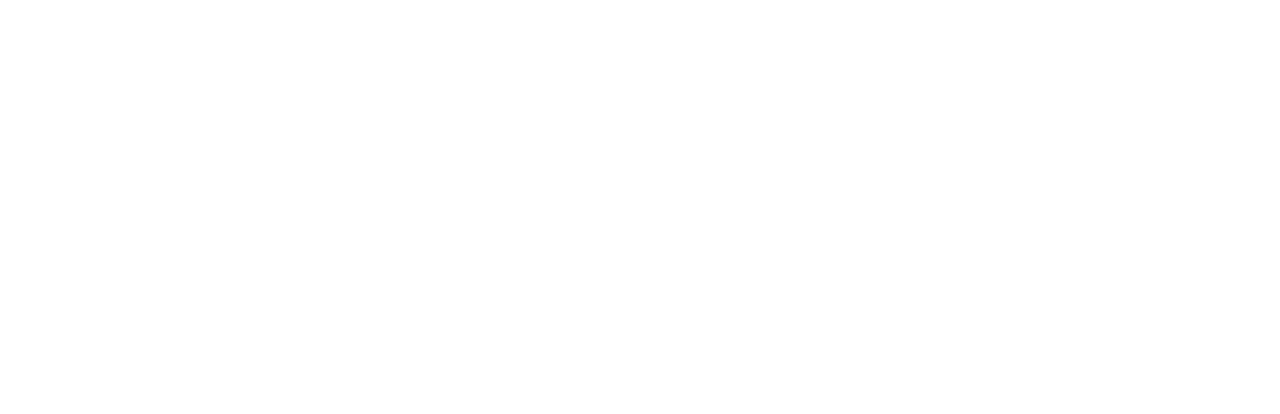
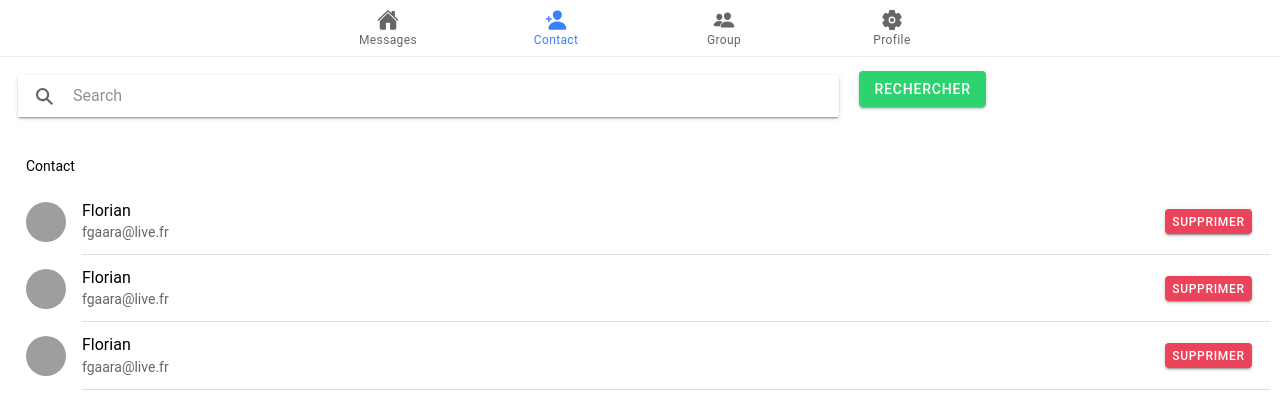
Before and after one commit to FlorianLeveil/TP_DEV_MOBIL, a React (Create React App) app in the folder PROJECT/: page /home/ in a window 1280 px wide. Both pictures are taken after a click on the tab "Contact". Shown: the top 414 px of the page. Built offline with nearby package versions, Linux system fonts and the light colour scheme; grey boxes are pictures that could not be loaded.

Commit message:
Create CONVERSATION road, CONTACT and GROUP_MAIN pages with style

```diff
--- a/PROJECT/src/App.tsx
+++ b/PROJECT/src/App.tsx
@@ -23,7 +23,7 @@
 /* Theme variables */
 import './theme/variables.css';
 
-import {ROUTE_HOME, ROUTE_NAV } from './nav/Routes';
+import {ROUTE_CONTACT, ROUTE_HOME, ROUTE_GROUP_MAIN } from './nav/Routes';
 import Nav from './nav/Nav';
 
 const App: React.FC = () => (
@@ -31,6 +31,8 @@
     <IonReactRouter>
       <IonRouterOutlet>
         <Route path={ROUTE_HOME} component={Nav} />
+        <Route path={ROUTE_CONTACT} component={Nav} />
+        <Route path={ROUTE_GROUP_MAIN} component={Nav} />
         <Redirect path="/" exact to={ROUTE_HOME} />
       </IonRouterOutlet>
     </IonReactRouter>
--- a/PROJECT/src/nav/Nav.tsx
+++ b/PROJECT/src/nav/Nav.tsx
@@ -9,7 +9,7 @@
     IonTabs
 } from '@ionic/react';
 
-import {personAdd, settings, people} from 'ionicons/icons';
+import {personAdd, settings, people, home} from 'ionicons/icons';
 import Contact from '../pages/Contact';
 import Profile from '../pages/Profile';
 import Group from '../pages/Group_main';
@@ -27,6 +27,10 @@
 
         </IonRouterOutlet>
         <IonTabBar slot="top">
+            <IonTabButton tab="Home" href={ROUTE_HOME}>
+                <IonIcon icon={home} />
+                <IonLabel>Messages</IonLabel>
+            </IonTabButton>
             <IonTabButton tab="Contact" href={ROUTE_CONTACT}>
                 <IonIcon icon={personAdd} />
                 <IonLabel>Contact</IonLabel>
--- a/PROJECT/src/pages/Contact.tsx
+++ b/PROJECT/src/pages/Contact.tsx
@@ -1,4 +1,6 @@
 import {
+	IonAvatar,
+	IonButton,
 		IonCard,
 		IonCardContent,
 		IonCardHeader,
@@ -7,24 +9,132 @@
 		IonCol,
 		IonContent,
 		IonFab,
+		IonModal,
 		IonFabButton,
 		IonGrid,
 		IonHeader,
 		IonIcon,
 		IonImg,
+		IonInput,
+		IonItem,
+		IonItemOption,
+		IonItemOptions,
+		IonItemSliding,
+		IonLabel,
 		IonPage,
 		IonRow,
 		IonTitle,
-    IonToolbar
+		IonToolbar, IonButtons, IonList, IonSearchbar, IonNote, IonListHeader
 	} from '@ionic/react';
 	import React, { useState } from 'react';
 
 
 
 	const Contact: React.FC = () => {
+		const [showModal, setShowModal] = useState(false);
 
 		return (
-        <div>Bonjour</div>
+			<IonPage>
+				<IonContent>
+					<IonModal isOpen={showModal} cssClass='my-custom-class'>
+						<IonHeader translucent>
+							<IonToolbar>
+								<IonTitle>Recherche Contact</IonTitle>
+								<IonButtons slot="end">
+									<IonButton onClick={() => setShowModal(false)}>Close</IonButton>
+								</IonButtons>
+							</IonToolbar>
+						</IonHeader>
+						<IonContent fullscreen>
+							<IonList>
+								<IonItem>
+									<IonAvatar slot="start">
+										<img src="https://gravatar.com/avatar/dba6bae8c566f9d4041fb9cd9ada7741?d=identicon&f=y" />
+
+									</IonAvatar>
+									<IonLabel>
+										<h2>Jean</h2>
+										<p>fgaapld@coco.com</p>
+									</IonLabel>
+									<IonButton color="success" size="default">Ajouter</IonButton>
+								</IonItem>
+								<IonItem>
+									<IonAvatar slot="start">
+										<img src="https://gravatar.com/avatar/dba6bae8c566f9d4041fb9cd9ada7741?d=identicon&f=y" />
+
+									</IonAvatar>
+									<IonLabel>
+										<h2>Pierre</h2>
+										<p>fgaaro@po.fr</p>
+									</IonLabel>
+									<IonButton color="success" size="default">Ajouter</IonButton>
+								</IonItem>
+								<IonItem>
+									<IonAvatar slot="start">
+										<img src="https://gravatar.com/avatar/dba6bae8c566f9d4041fb9cd9ada7741?d=identicon&f=y" />
+									</IonAvatar>
+									<IonLabel>
+										<h2>Florian</h2>
+										<p>fgaara@live.fr</p>
+									</IonLabel>
+									<IonButton color="success" size="default">Ajouter</IonButton>
+								</IonItem>
+							</IonList>
+						</IonContent>
+					</IonModal>
+					<IonGrid>
+						<IonRow>
+							<IonCol size="8">
+								<IonSearchbar></IonSearchbar>
+							</IonCol>
+							<IonCol>
+								<IonButton size="default" onClick={() => setShowModal(true)} color="success">Rechercher</IonButton>
+							</IonCol>
+						</IonRow>
+						<IonRow>
+							<IonCol>
+								<IonList>
+									<IonListHeader>
+										Contact
+									</IonListHeader>
+									<IonItem>
+										<IonAvatar slot="start">
+										<img src="https://gravatar.com/avatar/dba6bae8c566f9d4041fb9cd9ada7741?d=identicon&f=y" />
+										</IonAvatar>
+										<IonLabel>
+											<h2>Florian</h2>
+											<p>fgaara@live.fr</p>
+										</IonLabel>
+										<IonButton color="danger">Supprimer</IonButton>
+									</IonItem>
+
+									<IonItem>
+										<IonAvatar slot="start">
+										<img src="https://gravatar.com/avatar/dba6bae8c566f9d4041fb9cd9ada7741?d=identicon&f=y" />
+										</IonAvatar>
+										<IonLabel>
+											<h2>Florian</h2>
+											<p>fgaara@live.fr</p>
+										</IonLabel>
+										<IonButton color="danger">Supprimer</IonButton>
+									</IonItem>
+
+									<IonItem>
+										<IonAvatar slot="start">
+										<img src="https://gravatar.com/avatar/dba6bae8c566f9d4041fb9cd9ada7741?d=identicon&f=y" />
+										</IonAvatar>
+										<IonLabel>
+											<h2>Florian</h2>
+											<p>fgaara@live.fr</p>
+										</IonLabel>
+										<IonButton color="danger">Supprimer</IonButton>
+									</IonItem>
+								</IonList>
+							</IonCol>
+						</IonRow>
+					</IonGrid>
+				</IonContent>
+			</IonPage>
 		);
 	};
 
--- a/PROJECT/src/pages/Conversation.tsx
+++ b/PROJECT/src/pages/Conversation.tsx
@@ -24,7 +24,11 @@
   const Conversation: React.FC = () => {
 
     return (
-        <div>Bonjour</div>
+        <IonPage>
+			<IonContent>
+				<IonTitle>Bonjour</IonTitle>
+			</IonContent>
+        </IonPage>
     );
   };
 
--- a/PROJECT/src/pages/Group_main.tsx
+++ b/PROJECT/src/pages/Group_main.tsx
@@ -1,4 +1,7 @@
 import {
+	IonAvatar,
+	IonButton,
+	IonButtons,
     IonCard,
     IonCardContent,
     IonCardHeader,
@@ -12,6 +15,12 @@
     IonHeader,
     IonIcon,
     IonImg,
+	IonInput,
+	IonItem,
+	IonLabel,
+	IonList,
+	IonListHeader,
+	IonModal,
     IonPage,
     IonRow,
     IonTitle,
@@ -22,9 +31,136 @@
 
 
   const Group: React.FC = () => {
+	const [showModal, setShowModal] = useState(false);
+    return (
+      <IonPage>
+          	<IonContent>
+			  <IonModal isOpen={showModal} cssClass='my-custom-class'>
+						<IonHeader translucent>
+							<IonToolbar>
+								<IonTitle>Créer un nouveau groupe</IonTitle>
+								<IonButtons slot="end">
+									<IonButton onClick={() => setShowModal(false)}>Close</IonButton>
+								</IonButtons>
+							</IonToolbar>
+						</IonHeader>
+						<IonContent fullscreen>
+							<IonGrid>
+								<IonRow>
+									<IonCol>
+										<IonAvatar>
+											<img src="https://gravatar.com/avatar/dba6bae8c566f9d4041fb9cd9ada7741?d=identicon&f=y" />
+										</IonAvatar>
+										<IonList>
+											<IonListHeader>
+												Nom du groupe
+											</IonListHeader>
+											<IonItem>
+												<IonInput placeholder="Nom du groupe"></IonInput>
+											</IonItem>
+										</IonList>
+									</IonCol>
+								</IonRow>
+							</IonGrid>
 
-    return (
-        <div>Bonjour</div>
+						</IonContent>
+					</IonModal>
+          	  	<IonGrid>
+					<IonRow>
+						<IonCol>
+							<IonButton onClick={() => setShowModal(true)} expand="block" color="success">Créer un nouveau groupe</IonButton>
+						</IonCol>
+					</IonRow>
+					<IonRow>
+						<IonCol>
+							<IonList>
+								<IonListHeader>
+									Mes Groupes
+								</IonListHeader>
+								<IonItem>
+									<IonAvatar slot="start">
+									<img src="https://gravatar.com/avatar/dba6bae8c566f9d4041fb9cd9ada7741?d=identicon&f=y" />
+									</IonAvatar>
+									<IonLabel>
+										<h2>Florian</h2>
+										<p>30 membres</p>
+										<p>Créée le: 10/07/2020</p>
+									</IonLabel>
+									<IonButton color="warning">Modifier</IonButton>
+								</IonItem>
+
+								<IonItem>
+									<IonAvatar slot="start">
+									<img src="https://gravatar.com/avatar/dba6bae8c566f9d4041fb9cd9ada7741?d=identicon&f=y" />
+									</IonAvatar>
+									<IonLabel>
+										<h2>Florian</h2>
+										<p>30 membres</p>
+										<p>Créée le: 10/07/2020</p>
+									</IonLabel>
+									<IonButton color="warning">Modifier</IonButton>
+								</IonItem>
+
+								<IonItem>
+									<IonAvatar slot="start">
+									<img src="https://gravatar.com/avatar/dba6bae8c566f9d4041fb9cd9ada7741?d=identicon&f=y" />
+									</IonAvatar>
+									<IonLabel>
+										<h2>Florian</h2>
+										<p>30 membres</p>
+										<p>Créée le: 10/07/2020</p>
+									</IonLabel>
+									<IonButton color="warning">Modifier</IonButton>
+								</IonItem>
+							</IonList>
+						</IonCol>
+					</IonRow>
+					<IonRow>
+						<IonCol>
+							<IonList>
+								<IonListHeader>
+									Groupe auquel j'appartient
+								</IonListHeader>
+								<IonItem>
+									<IonAvatar slot="start">
+									<img src="https://gravatar.com/avatar/dba6bae8c566f9d4041fb9cd9ada7741?d=identicon&f=y" />
+									</IonAvatar>
+									<IonLabel>
+										<h2>Groupe1</h2>
+										<p>13 membres</p>
+										<p>Membres depuis: 10/07/2018</p>
+									</IonLabel>
+									<IonButton color="danger">Quitter</IonButton>
+								</IonItem>
+								<IonItem>
+									<IonAvatar slot="start">
+									<img src="https://gravatar.com/avatar/dba6bae8c566f9d4041fb9cd9ada7741?d=identicon&f=y" />
+									</IonAvatar>
+									<IonLabel>
+										<h2>Groupe2</h2>
+										<p>13 membres</p>
+										<p>Membres depuis: 10/07/2018</p>
+									</IonLabel>
+									<IonButton color="danger">Quitter</IonButton>
+								</IonItem>
+								<IonItem>
+									<IonAvatar slot="start">
+									<img src="https://gravatar.com/avatar/dba6bae8c566f9d4041fb9cd9ada7741?d=identicon&f=y" />
+									</IonAvatar>
+									<IonLabel>
+										<h2>Groupe3</h2>
+										<p>13 membres</p>
+										<p>Membres depuis: 10/07/2018</p>
+									</IonLabel>
+									<IonButton color="danger">Quitter</IonButton>
+								</IonItem>
+
+							</IonList>
+						</IonCol>
+					</IonRow>
+				</IonGrid>
+		</IonContent>
+	</IonPage>
     );
   };
 
```
Also changed, not shown: PROJECT/src/pages/Home.tsx (+12 -11 lines). Lines whose indentation alone changed are shown as unchanged.
